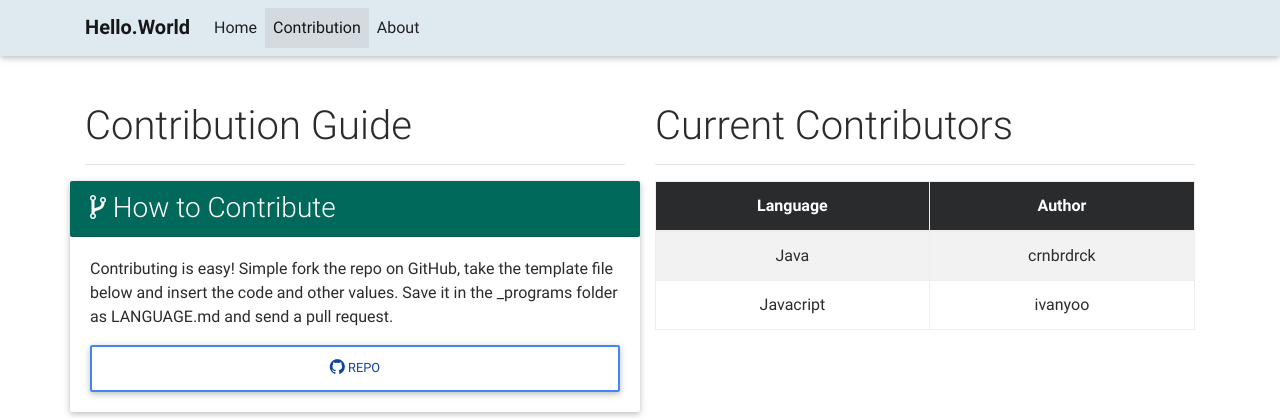
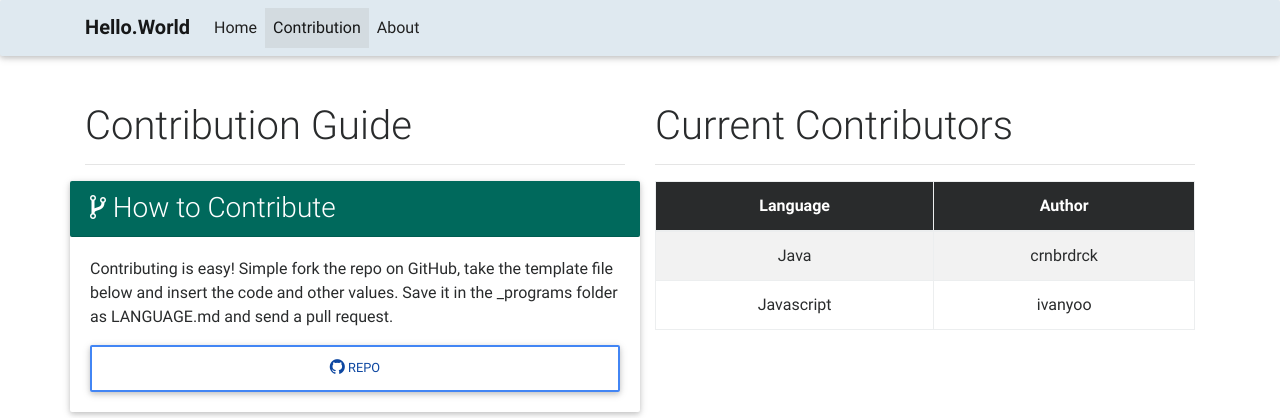
Before and after one commit to freyamade/hello.world, a Jekyll site: the page built from CONTRIBUTION.md, in a window 1280 px wide. Shown: the top 418 px of the page. Built offline with Jekyll 4.4.1, drawn with Linux system fonts in a browser that asks for light colours; nearby versions of some CDN libraries.

Commit message:
Update CONTRIBUTION.md

```diff
--- a/CONTRIBUTION.md
+++ b/CONTRIBUTION.md
@@ -7,4 +7,4 @@ permalink: /contrib/
 | Language |    Author    |
 |:--------:|:------------:|
 |   Java   |   crnbrdrck  |
-| Javacript|    ivanyoo   |
+|Javascript|    ivanyoo   |
```
